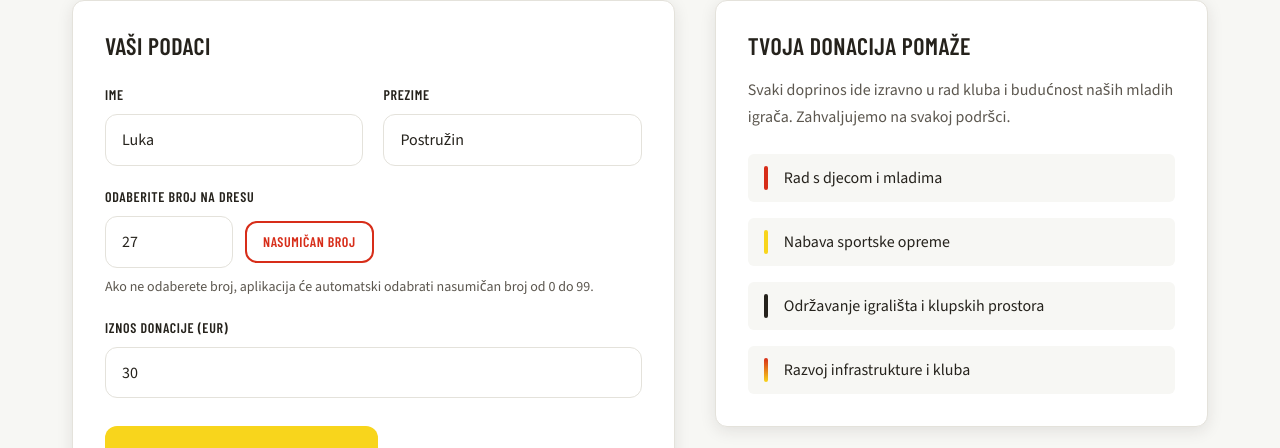
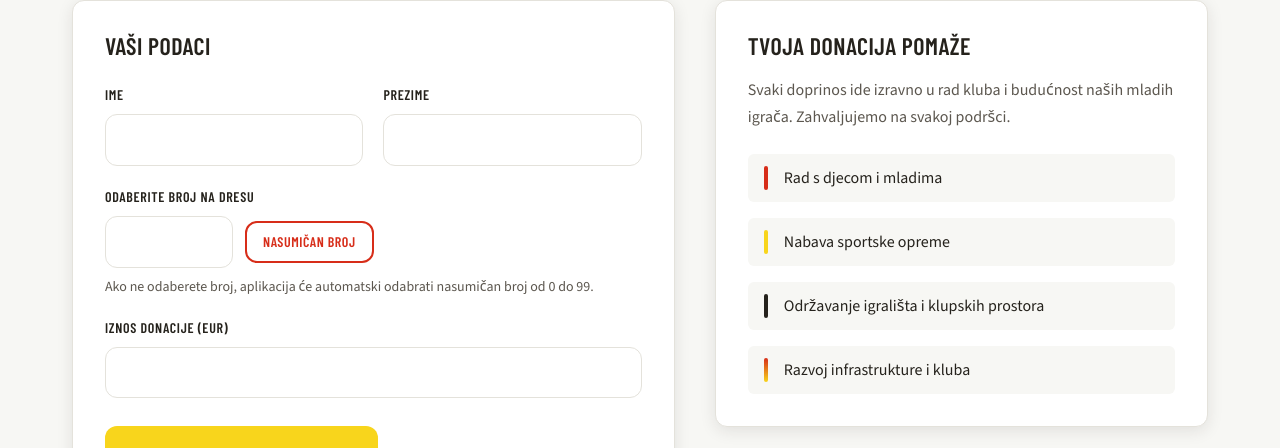
Before and after one commit to lukapo/nkmggs, a React (Vite) app: page /nkmggs/donacije in a window 1280 px wide. Shown: the part 734-1182 px from the top of the page. Built offline with nearby package versions, Linux system fonts and the light colour scheme.

Commit message:
feat: implement donation form state and validation

```diff
--- a/src/data/site.ts
+++ b/src/data/site.ts
@@ -201,6 +201,15 @@ export const site = {
           'Ako ne odaberete broj, aplikacija će automatski odabrati nasumičan broj od 0 do 99.',
         randomButtonLabel: 'Nasumičan broj',
         submitLabel: 'Generiraj kod za plaćanje',
+        errors: {
+          firstNameRequired: 'Ime je obavezno.',
+          firstNameMinLength: 'Ime mora imati najmanje 2 znaka.',
+          lastNameRequired: 'Prezime je obavezno.',
+          lastNameMinLength: 'Prezime mora imati najmanje 2 znaka.',
+          jerseyNumberInvalid: 'Broj na dresu mora biti cijeli broj od 0 do 99.',
+          amountRequired: 'Iznos donacije je obavezan.',
+          amountInvalid: 'Iznos mora biti broj veći od 0.',
+        },
       },
 
       payment: {
--- a/src/pages/Donations/components/DonationFormPreview.tsx
+++ b/src/pages/Donations/components/DonationFormPreview.tsx
@@ -1,17 +1,56 @@
 import { site } from '../../../data/site'
 import { Button } from '../../../components/ui/Button/Button'
+import type { DonationFormErrors, DonationFormField, DonationFormValues } from '../utils/validateDonationForm'
 import styles from './DonationFormPreview.module.scss'
+import type { FormEvent } from 'react'
 
 const { form } = site.pages.donations
 
-export function DonationFormPreview() {
+interface DonationFormPreviewProps {
+  values: DonationFormValues
+  errors: DonationFormErrors
+  showErrors: boolean
+  onFieldChange: (field: DonationFormField, value: string) => void
+  onRandomJersey: () => void
+  onSubmit: (event: FormEvent<HTMLFormElement>) => void
+}
+
+function getDescribedBy(
+  field: DonationFormField,
+  showErrors: boolean,
+  errors: DonationFormErrors,
+  hintId?: string,
+): string | undefined {
+  const errorId = `donation-${field === 'jerseyNumber' ? 'jersey' : field === 'firstName' ? 'first-name' : field === 'lastName' ? 'last-name' : 'amount'}-error`
+  const hasError = showErrors && Boolean(errors[field])
+
+  if (hasError) {
+    return errorId
+  }
+
+  return hintId
+}
+
+export function DonationFormPreview({
+  values,
+  errors,
+  showErrors,
+  onFieldChange,
+  onRandomJersey,
+  onSubmit,
+}: DonationFormPreviewProps) {
+  const firstNameInvalid = showErrors && Boolean(errors.firstName)
+  const lastNameInvalid = showErrors && Boolean(errors.lastName)
+  const jerseyInvalid = showErrors && Boolean(errors.jerseyNumber)
+  const amountInvalid = showErrors && Boolean(errors.amount)
+
   return (
     <section className={styles.card} aria-labelledby="donation-form-title">
       <h2 id="donation-form-title" className={styles.title}>
         Vaši podaci
       </h2>
 
-      <form className={styles.form} noValidate>
+      <form className={styles.form} noValidate onSubmit={onSubmit}>
         <div className={styles.row}>
           <div className={styles.field}>
             <label className={styles.label} htmlFor="donation-first-name">
@@ -19,12 +58,20 @@ export function DonationFormPreview() {
             </label>
             <input
               id="donation-first-name"
-              className={styles.input}
+              className={`${styles.input} ${firstNameInvalid ? styles.inputError : ''}`}
               type="text"
               name="firstName"
-              defaultValue="Luka"
+              value={values.firstName}
+              onChange={(event) => onFieldChange('firstName', event.target.value)}
               autoComplete="given-name"
+              aria-invalid={firstNameInvalid || undefined}
+              aria-describedby={getDescribedBy('firstName', showErrors, errors)}
             />
+            {firstNameInvalid ? (
+              <p id="donation-first-name-error" className={styles.error} role="alert">
+                {errors.firstName}
+              </p>
+            ) : null}
           </div>
           <div className={styles.field}>
             <label className={styles.label} htmlFor="donation-last-name">
@@ -32,12 +79,20 @@ export function DonationFormPreview() {
             </label>
             <input
               id="donation-last-name"
-              className={styles.input}
+              className={`${styles.input} ${lastNameInvalid ? styles.inputError : ''}`}
               type="text"
               name="lastName"
-              defaultValue="Postružin"
+              value={values.lastName}
+              onChange={(event) => onFieldChange('lastName', event.target.value)}
               autoComplete="family-name"
+              aria-invalid={lastNameInvalid || undefined}
+              aria-describedby={getDescribedBy('lastName', showErrors, errors)}
             />
+            {lastNameInvalid ? (
+              <p id="donation-last-name-error" className={styles.error} role="alert">
+                {errors.lastName}
+              </p>
+            ) : null}
           </div>
         </div>
 
@@ -48,20 +103,37 @@ export function DonationFormPreview() {
           <div className={styles.jerseyRow}>
             <input
               id="donation-jersey"
-              className={styles.input}
+              className={`${styles.input} ${jerseyInvalid ? styles.inputError : ''}`}
               type="number"
               name="jerseyNumber"
-              defaultValue={27}
+              value={values.jerseyNumber}
+              onChange={(event) => onFieldChange('jerseyNumber', event.target.value)}
               min={0}
               max={99}
               step={1}
               inputMode="numeric"
+              aria-invalid={jerseyInvalid || undefined}
+              aria-describedby={getDescribedBy('jerseyNumber', showErrors, errors, 'donation-jersey-hint')}
             />
-            <Button type="button" variant="ghost" size="sm" className={styles.randomBtn}>
+            <Button
+              type="button"
+              variant="ghost"
+              size="sm"
+              className={styles.randomBtn}
+              onClick={onRandomJersey}
+            >
               {form.randomButtonLabel}
             </Button>
           </div>
-          <p className={styles.hint}>{form.jerseyHint}</p>
+          {jerseyInvalid ? (
+            <p id="donation-jersey-error" className={styles.error} role="alert">
+              {errors.jerseyNumber}
+            </p>
+          ) : (
+            <p id="donation-jersey-hint" className={styles.hint}>
+              {form.jerseyHint}
+            </p>
+          )}
         </div>
 
         <div className={styles.field}>
@@ -70,17 +142,25 @@ export function DonationFormPreview() {
           </label>
           <input
             id="donation-amount"
-            className={styles.input}
+            className={`${styles.input} ${amountInvalid ? styles.inputError : ''}`}
             type="number"
             name="amount"
-            defaultValue={30}
+            value={values.amount}
+            onChange={(event) => onFieldChange('amount', event.target.value)}
             min={1}
-            step={0.01}
+            step="0.01"
             inputMode="decimal"
+            aria-invalid={amountInvalid || undefined}
+            aria-describedby={getDescribedBy('amount', showErrors, errors)}
           />
+          {amountInvalid ? (
+            <p id="donation-amount-error" className={styles.error} role="alert">
+              {errors.amount}
+            </p>
+          ) : null}
         </div>
 
-        <Button type="button" variant="primary" size="lg" className={styles.submit}>
+        <Button type="submit" variant="primary" size="lg" className={styles.submit}>
           {form.submitLabel}
         </Button>
       </form>
--- a/src/pages/Donations/sections/DonationWorkflowSection.tsx
+++ b/src/pages/Donations/sections/DonationWorkflowSection.tsx
@@ -1,27 +1,101 @@
+import { useState, type FormEvent } from 'react'
 import { Container } from '../../../components/ui/Container/Container'
 import { DonationStepper } from '../components/DonationStepper'
 import { DonationFormPreview } from '../components/DonationFormPreview'
 import { ConfirmationPreview } from '../components/ConfirmationPreview'
 import { DonationRightPreview } from '../components/DonationRightPreview'
+import {
+  buildSubmittedDonation,
+  DONATION_FIELD_IDS,
+  DONATION_FIELD_ORDER,
+  hasDonationFormErrors,
+  validateDonationForm,
+  type DonationFormErrors,
+  type DonationFormField,
+  type DonationFormValues,
+  type SubmittedDonation,
+} from '../utils/validateDonationForm'
 import styles from './DonationWorkflowSection.module.scss'
 
-/** Staticki korak za UI fazu — kasnije zamijeniti stvarnim stanjem procesa. */
-const CURRENT_STEP = 1
+const INITIAL_FORM_VALUES: DonationFormValues = {
+  firstName: '',
+  lastName: '',
+  jerseyNumber: '',
+  amount: '',
+}
 
 export function DonationWorkflowSection() {
+  const [currentStep, setCurrentStep] = useState(1)
+  const [formValues, setFormValues] = useState<DonationFormValues>(INITIAL_FORM_VALUES)
+  const [errors, setErrors] = useState<DonationFormErrors>({})
+  const [showErrors, setShowErrors] = useState(false)
+  const [submittedDonation, setSubmittedDonation] = useState<SubmittedDonation | null>(null)
+
+  const updateField = (field: DonationFormField, value: string) => {
+    setFormValues((current) => ({ ...current, [field]: value }))
+
+    if (showErrors) {
+      setErrors((current) => {
+        if (!current[field]) {
+          return current
+        }
+
+        const next = { ...current }
+        delete next[field]
+        return next
+      })
+    }
+  }
+
+  const handleRandomJersey = () => {
+    const randomNumber = Math.floor(Math.random() * 100)
+    updateField('jerseyNumber', String(randomNumber))
+  }
+
+  const handleSubmit = (event: FormEvent<HTMLFormElement>) => {
+    event.preventDefault()
+
+    const validationErrors = validateDonationForm(formValues)
+    setErrors(validationErrors)
+    setShowErrors(true)
+
+    if (hasDonationFormErrors(validationErrors)) {
+      const firstInvalidField = DONATION_FIELD_ORDER.find((field) => validationErrors[field])
+
+      if (firstInvalidField) {
+        document.getElementById(DONATION_FIELD_IDS[firstInvalidField])?.focus()
+      }
+
+      return
+    }
+
+    setSubmittedDonation(buildSubmittedDonation(formValues))
+    setCurrentStep(2)
+  }
+
   return (
     <section className={styles.section} aria-label="Proces donacije">
       <Container>
-        <DonationStepper currentStep={CURRENT_STEP} />
+        <DonationStepper currentStep={currentStep} />
 
         <div className={styles.workflow}>
           <div className={styles.left}>
-            <DonationFormPreview />
+            <DonationFormPreview
+              values={formValues}
+              errors={errors}
+              showErrors={showErrors}
+              onFieldChange={updateField}
+              onRandomJersey={handleRandomJersey}
+              onSubmit={handleSubmit}
+            />
             <ConfirmationPreview />
           </div>
 
           <div className={styles.right}>
-            <DonationRightPreview currentStep={CURRENT_STEP} />
+            <DonationRightPreview
+              currentStep={currentStep}
+              submittedDonation={submittedDonation}
+            />
           </div>
         </div>
       </Container>
--- /dev/null
+++ b/src/pages/Donations/utils/validateDonationForm.ts
@@ -0,0 +1,88 @@
+import { site } from '../../../data/site'
+
+const { errors: messages } = site.pages.donations.form
+
+export interface DonationFormValues {
+  firstName: string
+  lastName: string
+  jerseyNumber: string
+  amount: string
+}
+
+export type DonationFormField = keyof DonationFormValues
+
+export type DonationFormErrors = Partial<Record<DonationFormField, string>>
+
+export interface SubmittedDonation {
+  firstName: string
+  lastName: string
+  jerseyNumber: number | null
+  amount: number
+}
+
+export const DONATION_FIELD_IDS: Record<DonationFormField, string> = {
+  firstName: 'donation-first-name',
+  lastName: 'donation-last-name',
+  jerseyNumber: 'donation-jersey',
+  amount: 'donation-amount',
+}
+
+export const DONATION_FIELD_ORDER: DonationFormField[] = [
+  'firstName',
+  'lastName',
+  'jerseyNumber',
+  'amount',
+]
+
+export function validateDonationForm(values: DonationFormValues): DonationFormErrors {
+  const errors: DonationFormErrors = {}
+
+  const firstName = values.firstName.trim()
+  if (!firstName) {
+    errors.firstName = messages.firstNameRequired
+  } else if (firstName.length < 2) {
+    errors.firstName = messages.firstNameMinLength
+  }
+
+  const lastName = values.lastName.trim()
+  if (!lastName) {
+    errors.lastName = messages.lastNameRequired
+  } else if (lastName.length < 2) {
+    errors.lastName = messages.lastNameMinLength
+  }
+
+  const jerseyRaw = values.jerseyNumber.trim()
+  if (jerseyRaw !== '') {
+    const jerseyNumber = Number(jerseyRaw)
+    if (!Number.isInteger(jerseyNumber) || jerseyNumber < 0 || jerseyNumber > 99) {
+      errors.jerseyNumber = messages.jerseyNumberInvalid
+    }
+  }
+
+  const amountRaw = values.amount.trim()
+  if (!amountRaw) {
+    errors.amount = messages.amountRequired
+  } else {
+    const amount = Number(amountRaw)
+    if (!Number.isFinite(amount) || amount <= 0) {
+      errors.amount = messages.amountInvalid
+    }
+  }
+
+  return errors
+}
+
+export function hasDonationFormErrors(errors: DonationFormErrors): boolean {
+  return Object.keys(errors).length > 0
+}
+
+export function buildSubmittedDonation(values: DonationFormValues): SubmittedDonation {
+  const jerseyRaw = values.jerseyNumber.trim()
+
+  return {
+    firstName: values.firstName.trim(),
+    lastName: values.lastName.trim(),
+    jerseyNumber: jerseyRaw === '' ? null : Number(jerseyRaw),
+    amount: Number(values.amount.trim()),
+  }
+}
```
Also changed, not shown: src/pages/Donations/components/DonationFormPreview.module.scss (+16 -0 lines), src/pages/Donations/components/DonationRightPreview.tsx (+7 -2 lines), src/pages/Donations/components/PaymentPreview.tsx (+21 -3 lines).
